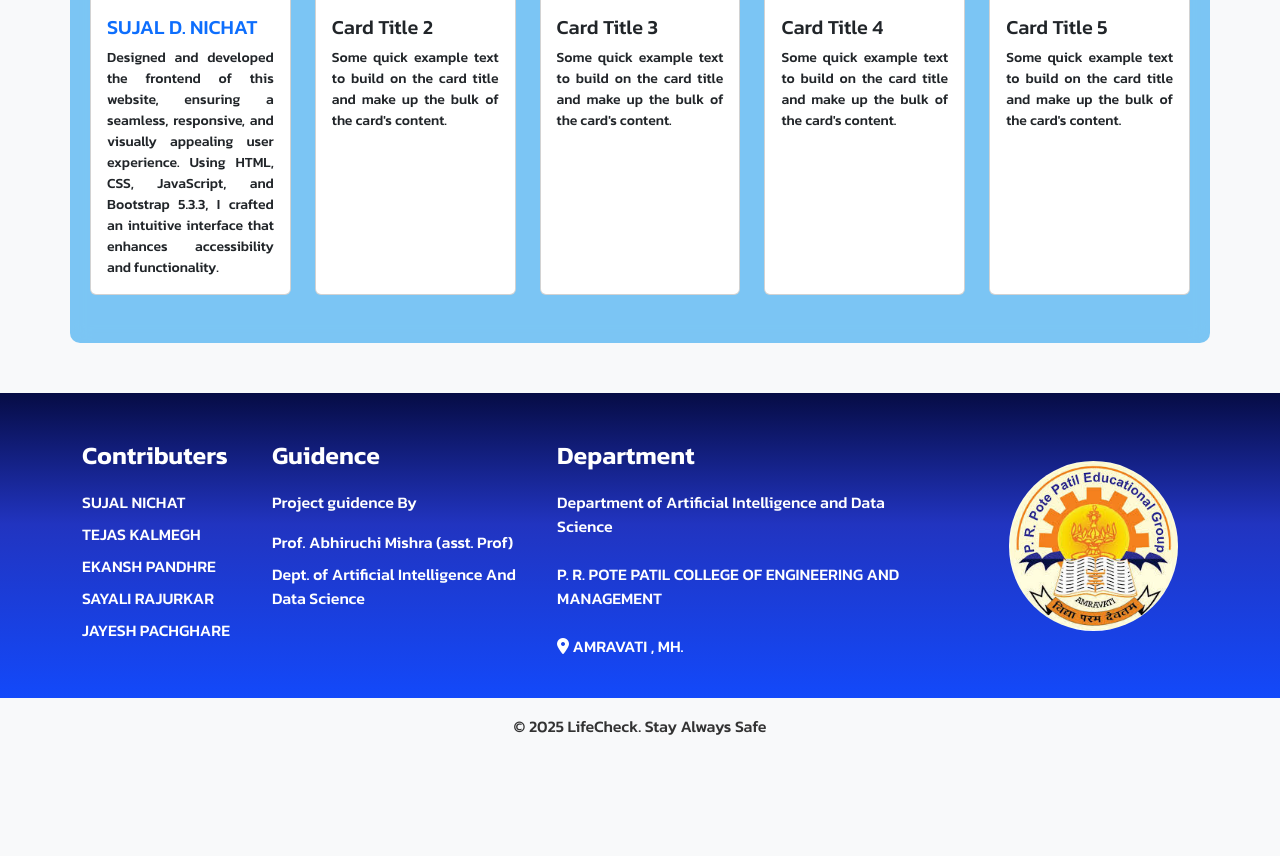
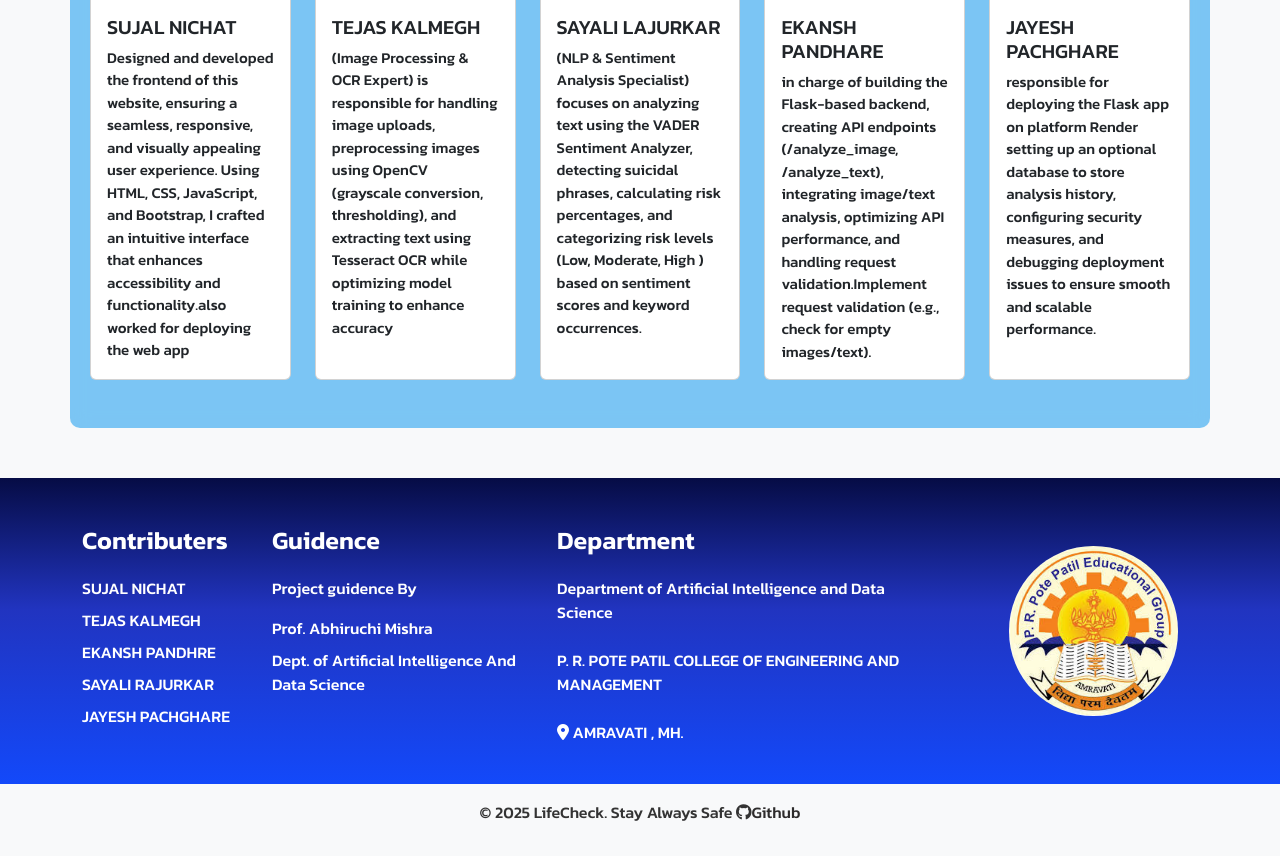
Before and after one commit to Sujalnichat18/Suicidal-text-detection-with-AI-01, a Flask app: page / in a window 1280 px wide. Shown: the part 1638-2494 px from the top of the page. Before the commit the page ends 2373 px from the top, so only its background shows below. Run offline with Flask 3, Linux system fonts and the light colour scheme.

Commit message:
Updated project with latest changes

```diff
--- a/static/styles.css
+++ b/static/styles.css
@@ -91,8 +91,8 @@
     opacity: 0.9;
 }
 .card-text{
-    text-align: justify;
-    font-size: 14px;
+    text-align: left;
+    font-size: 15px;
 }
 footer {
     margin-top: 50px;
--- a/templates/index.html
+++ b/templates/index.html
@@ -128,51 +128,56 @@
                 <div class="card h-100">
                     <img src="/static/images/sujal.jpg" class="card-img-top imgcrd" alt="">
                     <div class="card-body">
-                        <h5 class="card-title"><a href="https://www.linkedin.com/in/sujal-nichat-1811sn/" target="_blank" style="text-decoration: none;" rel="noopener noreferrer">SUJAL D. NICHAT</a></h5>
+                        <h5 class="card-title">SUJAL NICHAT</a></h5>
                         <p class="card-text">Designed and developed the frontend of this website, ensuring a seamless,
                             responsive, and visually appealing user experience. Using HTML, CSS, JavaScript, and
-                            Bootstrap 5.3.3, I crafted an intuitive interface that enhances accessibility and
-                            functionality.</p>
+                            Bootstrap, I crafted an intuitive interface that enhances accessibility and
+                            functionality.also worked for deploying the web app</p>
                     </div>
                 </div>
             </div>
             <div class="col">
                 <div class="card h-100">
-                    <img src="..." class="card-img-top imgcrd" alt="Image 2">
+                    <img src="/static/images/tejas.jpg" class="card-img-top imgcrd" alt="Image 2">
                     <div class="card-body">
-                        <h5 class="card-title">Card Title 2</h5>
-                        <p class="card-text">Some quick example text to build on the card title and make up the bulk of
-                            the card's content.</p>
+                        <h5 class="card-title">TEJAS KALMEGH</h5>
+                        <p class="card-text">(Image Processing & OCR Expert) is responsible for handling image uploads,
+                            preprocessing images using OpenCV (grayscale conversion, thresholding), and extracting text
+                            using Tesseract OCR while optimizing model training to enhance accuracy</p>
                     </div>
                 </div>
             </div>
             <div class="col">
                 <div class="card h-100">
-                    <img src="..." class="card-img-top imgcrd" alt="Image 3">
+                    <img src="/static/images/sayali.jpg" class="card-img-top imgcrd" alt="Image 4">
                     <div class="card-body">
-                        <h5 class="card-title">Card Title 3</h5>
-                        <p class="card-text">Some quick example text to build on the card title and make up the bulk of
-                            the card's content.</p>
+                        <h5 class="card-title">SAYALI LAJURKAR</h5>
+                        <p class="card-text">(NLP & Sentiment Analysis Specialist) focuses on analyzing text using the
+                            VADER Sentiment Analyzer, detecting suicidal phrases, calculating risk percentages, and
+                            categorizing risk levels (Low, Moderate, High ) based on sentiment scores and
+                            keyword occurrences.</p>
                     </div>
                 </div>
             </div>
             <div class="col">
                 <div class="card h-100">
-                    <img src="..." class="card-img-top imgcrd" alt="Image 4">
+                    <img src="/static/images/ekansh.jpg" class="card-img-top imgcrd" alt="Image 4">
                     <div class="card-body">
-                        <h5 class="card-title">Card Title 4</h5>
-                        <p class="card-text">Some quick example text to build on the card title and make up the bulk of
-                            the card's content.</p>
+                        <h5 class="card-title">EKANSH PANDHARE</h5>
+                        <p class="card-text">in charge of building the Flask-based backend, creating API endpoints
+                            (/analyze_image, /analyze_text), integrating image/text analysis, optimizing API
+                            performance, and handling request validation.Implement request validation (e.g., check for empty images/text).</p>
                     </div>
                 </div>
             </div>
             <div class="col">
                 <div class="card h-100">
-                    <img src="..." class="card-img-top imgcrd" alt="/assets/images/sujal.jpg">
+                    <img src="/static/images/jayesh.jpg" class="card-img-top imgcrd" alt="">
                     <div class="card-body">
-                        <h5 class="card-title">Card Title 5</h5>
-                        <p class="card-text">Some quick example text to build on the card title and make up the bulk of
-                            the card's content.</p>
+                        <h5 class="card-title">JAYESH PACHGHARE</h5>
+                        <p class="card-text">responsible for deploying the Flask app on platform Render setting up an optional database to store analysis
+                            history, configuring security measures, and debugging deployment
+                            issues to ensure smooth and scalable performance.</p>
                     </div>
                 </div>
             </div>
@@ -202,7 +207,7 @@
                     <ul class="list-unstyled">
                         <p class="footerhead">Guidence</p>
                         <p>Project guidence By</p>
-                   <li>Prof. Abhiruchi Mishra (asst. Prof)</li>
+                        <li>Prof. Abhiruchi Mishra</li>
                         <li>Dept. of Artificial Intelligence And Data Science</li>
                     </ul>
                 </div>
@@ -212,15 +217,16 @@
                         <p class="footerhead">Department</p>
 
                         <p>Department of Artificial Intelligence and Data Science <br><br>P. R. POTE PATIL COLLEGE OF
-                        ENGINEERING AND MANAGEMENT <br><br><i class="fa-solid fa-location-dot"></i> AMRAVATI , MH.</p>
+                            ENGINEERING AND MANAGEMENT <br><br><i class="fa-solid fa-location-dot"></i> AMRAVATI , MH.
+                        </p>
 
                     </ul>
                 </div>
 
 
                 <div class="col-md-3 col-sm-12 text-center text-md-end mt-4">
-                <img src="/static/images/prppcem logo.jpeg" alt="Footer Image" style="height: 170px;margin-right: 20px;border-radius: 90px;"
-                    class="img-fluid">
+                    <img src="/static/images/prppcem logo.jpeg" alt="Footer Image"
+                        style="height: 170px;margin-right: 20px;border-radius: 90px;" class="img-fluid">
                 </div>
             </div>
         </div>
@@ -228,7 +234,7 @@
 
     <!-- Footer end -->
     <div class="container-fluid text-center py-3" style="background-color: #f8f9fa;">
-        <p>&copy; 2025 LifeCheck. Stay Always Safe</p>
+        <p>&copy; 2025 LifeCheck. Stay Always Safe <i class="fa-brands fa-github"></i><a href="https://github.com/Sujalnichat18/Suicidal-text-detection-with-AI-01" target="_blank" style="text-decoration: none;color: rgb(45, 43, 43);" rel="noopener noreferrer">Github</a></p>
 
         <!-- javascript link -->
         <script src="static\script.js"></script>
```
Also changed, not shown: static/images/ekansh.jpg (added), static/images/jayesh.jpg (added), static/images/rajurkar-project-img.png (added), static/images/sayali.jpg (added), static/images/tejas.jpg (added). Lines whose indentation alone changed are shown as unchanged.
